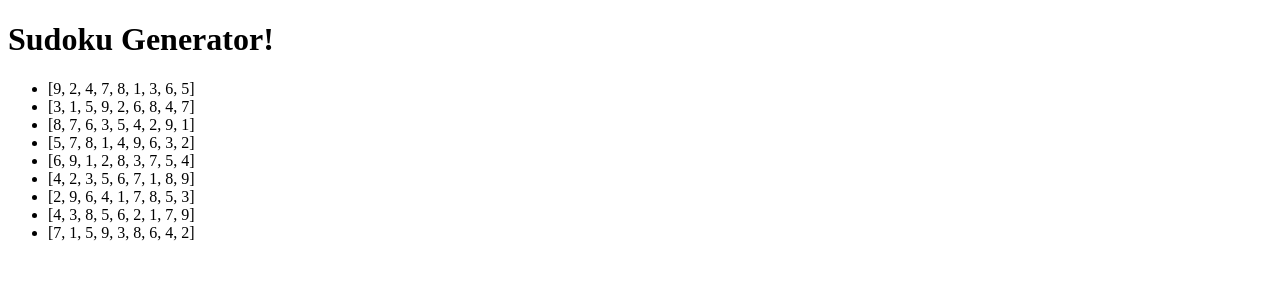
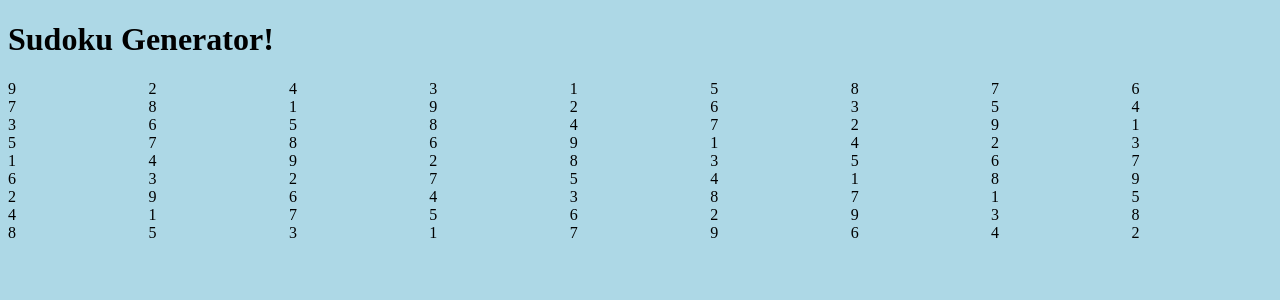
Before and after one commit to sevignator/sudoku-generator, a Flask app: page / in a window 1280 px wide. Shown: the top 300 px of the page. Run offline with Flask 3, Linux system fonts and the light colour scheme.

Commit message:
Set up basic styling

```diff
--- a/app/classes/sudoku_grid.py
+++ b/app/classes/sudoku_grid.py
@@ -42,7 +42,7 @@ class SudokuGrid:
                         )
 
                         # Restart the grid generation in the odd case that
-                        # there are no available numbers left
+                        # there are no available numbers left for a given cell
                         if len(available_nums) == 0:
                             return self.__generate_grid()
 
@@ -58,5 +58,11 @@ class SudokuGrid:
 
         return grid
 
+    def get_clusters_per_row(self):
+        return self.__clusters_per_row
+
+    def get_cluster_size(self):
+        return self.__cluster_size
+
     def get_grid(self):
         return self.__grid
--- a/server.py
+++ b/server.py
@@ -3,8 +3,26 @@ from app.classes.sudoku_grid import SudokuGrid
 
 app = Flask(__name__)
 sudoku_grid = SudokuGrid(3, 3)
+clusters_per_row = sudoku_grid.get_clusters_per_row()
+cluster_size = sudoku_grid.get_cluster_size()
+grid_css = f"""
+<style>
+    .sudoku-grid {{
+        display: grid;
+        grid-template-columns: repeat({clusters_per_row}, 1fr);
+    }}
+    .sudoku-cluster {{
+        display: grid;
+        grid-template-columns: repeat({cluster_size}, 1fr);
+    }}
+</style>
+"""
 
 
 @app.route("/")
 def render_grid():
-    return render_template("base.html", grid=sudoku_grid.get_grid())
+    return render_template(
+        "base.html",
+        grid = sudoku_grid.get_grid(),
+        grid_css = grid_css,
+    )
--- /dev/null
+++ b/static/style.css
@@ -0,0 +1,3 @@
+html {
+  background-color: lightblue;
+}
--- a/templates/base.html
+++ b/templates/base.html
@@ -5,18 +5,29 @@
   <meta charset="UTF-8">
   <meta name="viewport" content="width=device-width, initial-scale=1.0">
   <title>Sudoku Generator</title>
+
+  <link rel="stylesheet" href={{ url_for('static', filename='style.css' ) }}>
+  {{ grid_css | safe }}
 </head>
 
 <body>
   <h1>Sudoku Generator!</h1>
 
-  <ul>
+  <div class="sudoku-grid">
+
     {% for cluster in grid %}
-    <li>
-      {{ cluster }}
-    </li>
+    <div class="sudoku-cluster">
+
+      {% for cell in cluster %}
+      <div>
+        {{ cell }}
+      </div>
+      {% endfor %}
+
+    </div>
     {% endfor %}
-  </ul>
+
+  </div>
 </body>
 
 </html>
```
